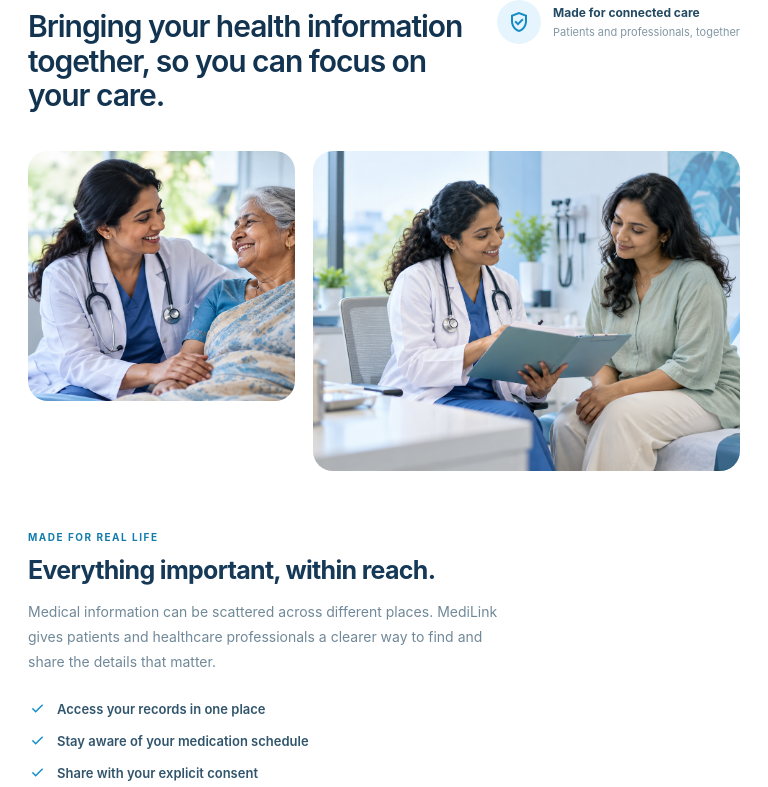
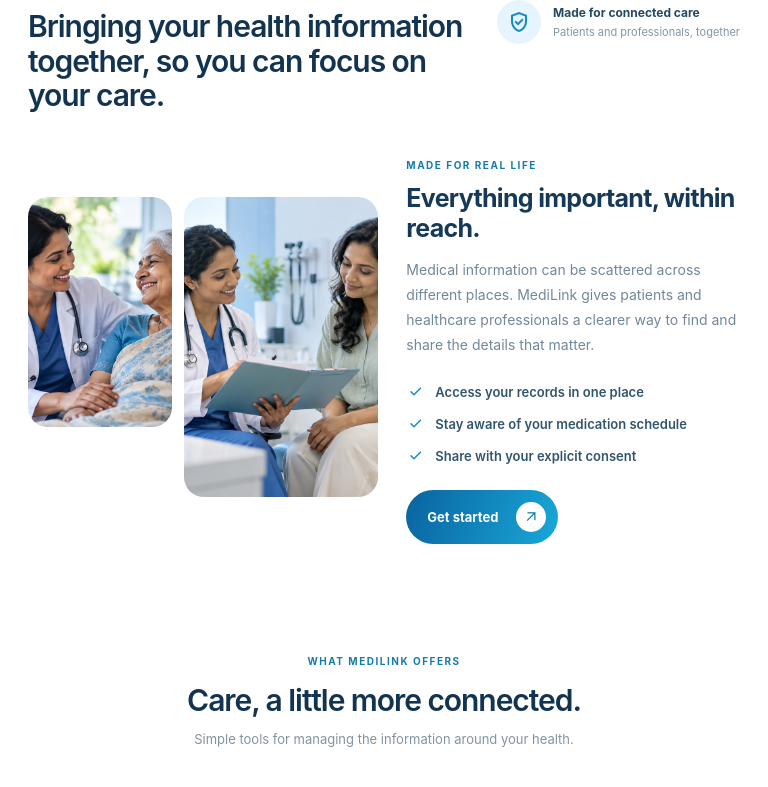
Before and after one commit to nexora-neural/medilink-frontend, an Angular app: page / in a window 768 px wide. Shown: the part 1108-1895 px from the top of the page. Built offline with nearby package versions, Linux system fonts and the light colour scheme.

Commit message:
fix: improve tablet landing layout

```diff
--- a/src/app/features/public/styles/landing.scss
+++ b/src/app/features/public/styles/landing.scss
@@ -1320,3 +1320,13 @@ footer {
     margin-top: 16px;
   }
 }
+
+/* Use the available tablet width while keeping phone and desktop layouts unchanged. */
+@media (min-width: 601px) and (max-width: 850px) {
+  .intro-grid { grid-template-columns: minmax(0, 1.05fr) minmax(0, 1fr); gap: 28px; align-items: center; }
+  .intro-photos { grid-template-columns: minmax(0, .85fr) minmax(0, 1.15fr); gap: 12px; }
+  .intro-photo-small { height: 230px; }
+  .intro-photo-large { height: 300px; }
+  .intro-copy p { max-width: none; }
+  .intro-title h2 { max-width: 100%; }
+}
```
